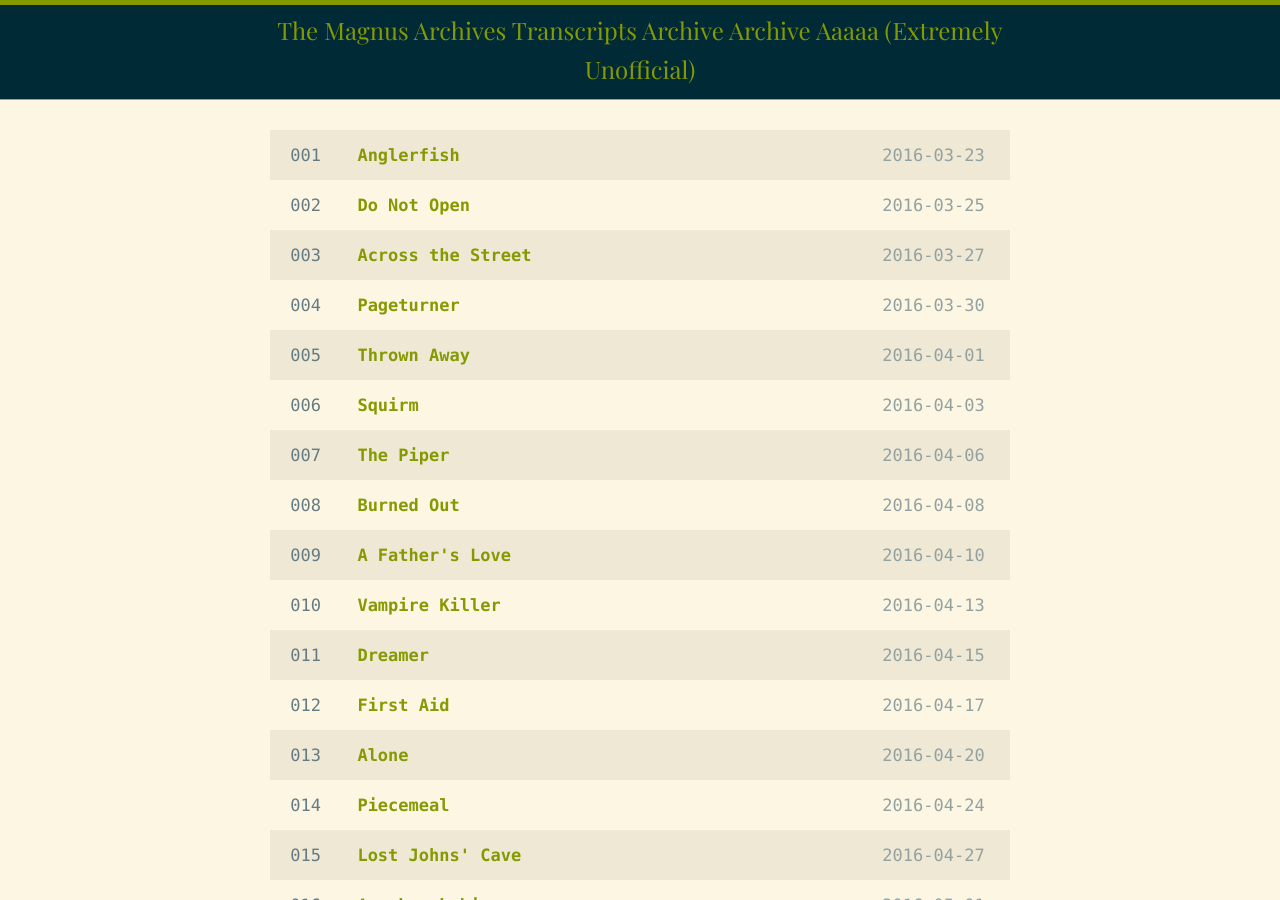
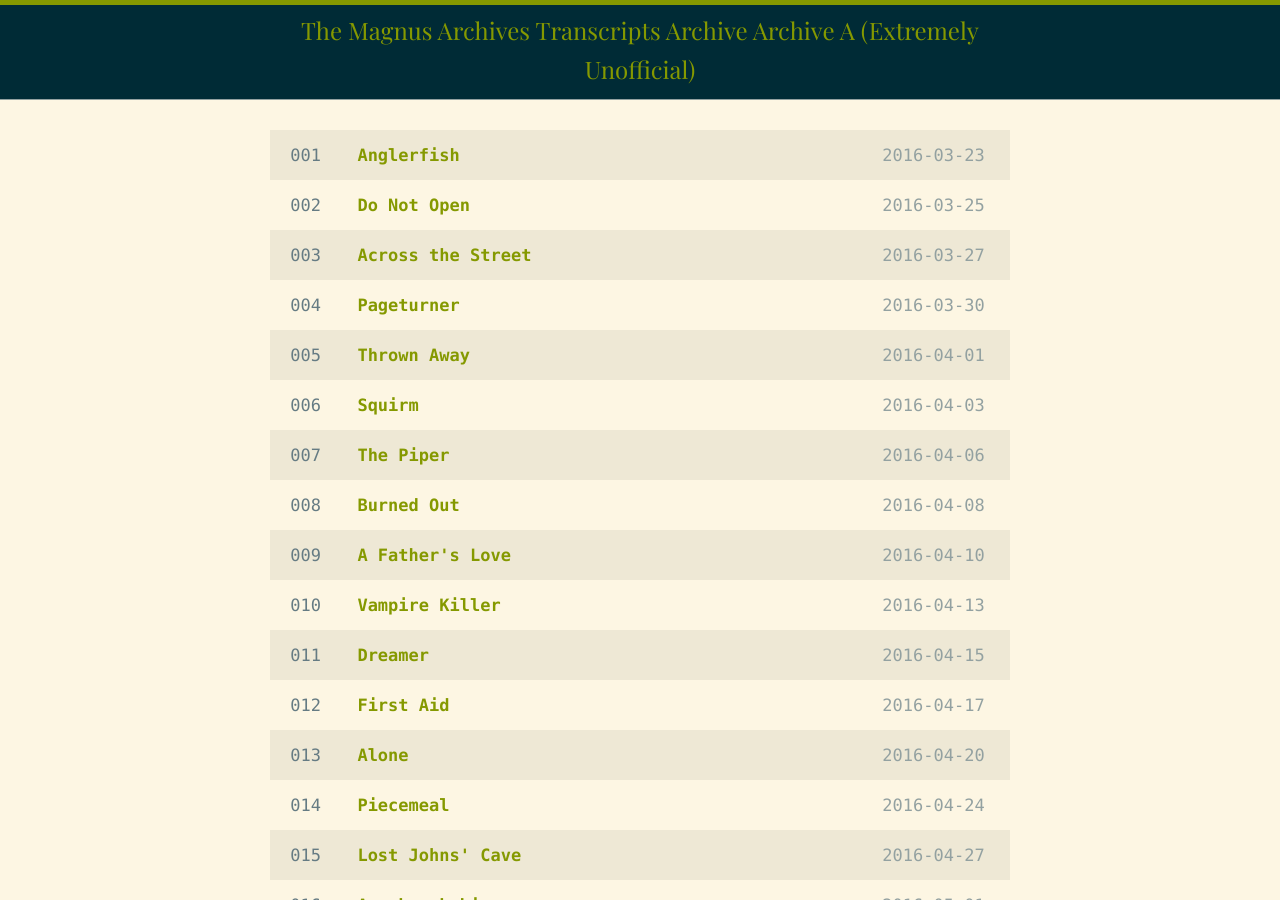
Before and after one commit to Snarp/magnus_archives_transcripts, a Jekyll site: the page built from index.html, in a window 1280 px wide and 900 px high. Built offline with Jekyll 4.4.1, drawn with Linux system fonts in a browser that asks for light colours; some web fonts are replaced.

Commit message:
[Savescum auto-commit.]

```diff
--- a/_config.yml
+++ b/_config.yml
@@ -13,7 +13,7 @@
 # you will see them accessed via {{ site.title }}, {{ site.email }}, and so on.
 # You can create any custom variable you would like, and they will be accessible
 # in the templates via {{ site.myvariable }}.
-title: The Magnus Archives Transcripts Archive Archive Aaaaa (Extremely Unofficial)
+title: The Magnus Archives Transcripts Archive Archive A (Extremely Unofficial)
 email: admin@sarahpin.com
 description: > # this means to ignore newlines until "baseurl:"
   TMA transcripts in slightly-more-readable format. Mostly converted versions of the official transcripts; the rest have links to the source/transcriber.
```
